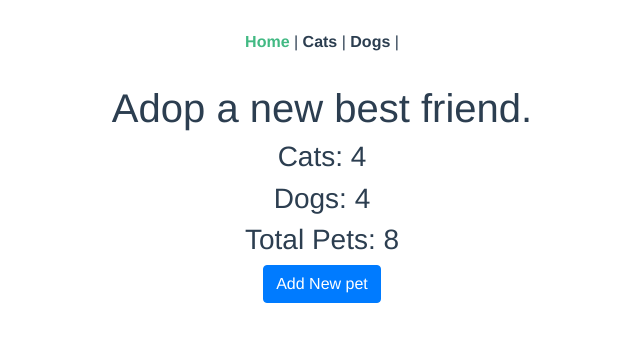
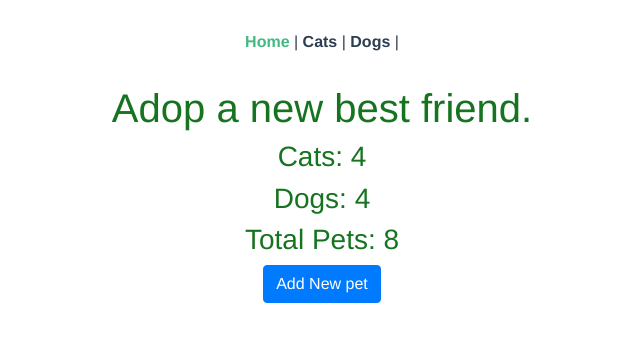
Before and after one commit to akasaki92/adopt-pets, a Vue app: page / in a window 1280 px wide. Shown: the top 342 px of the page, without its empty margins (318-958 px from the left). Built offline with nearby package versions, Linux system fonts and the light colour scheme.

Commit message:
add sass to main.js

```diff
--- /dev/null
+++ b/src/assets/sass/base/_variables.sass
@@ -0,0 +1,5 @@
+// fonts
+$main-font: 'Helvetica', sans-serif
+
+// colors
+$blue: #167421
--- /dev/null
+++ b/src/assets/sass/components/_home.sass
@@ -0,0 +1,2 @@
+.home-view-container
+    color: $blue
--- /dev/null
+++ b/src/assets/sass/index.sass
@@ -0,0 +1,7 @@
+// libraries
+
+// base
+@import 'base/variables';
+
+// components
+@import 'components/home';
--- a/src/main.js
+++ b/src/main.js
@@ -3,6 +3,7 @@ import Vue from 'vue'
 import BootstrapVue from 'bootstrap-vue'
 import 'bootstrap/dist/css/bootstrap.css'
 import 'bootstrap-vue/dist/bootstrap-vue.css'
+import './assets/sass/index.sass'
 
 import App from './App.vue'
 import router from './router'
```
